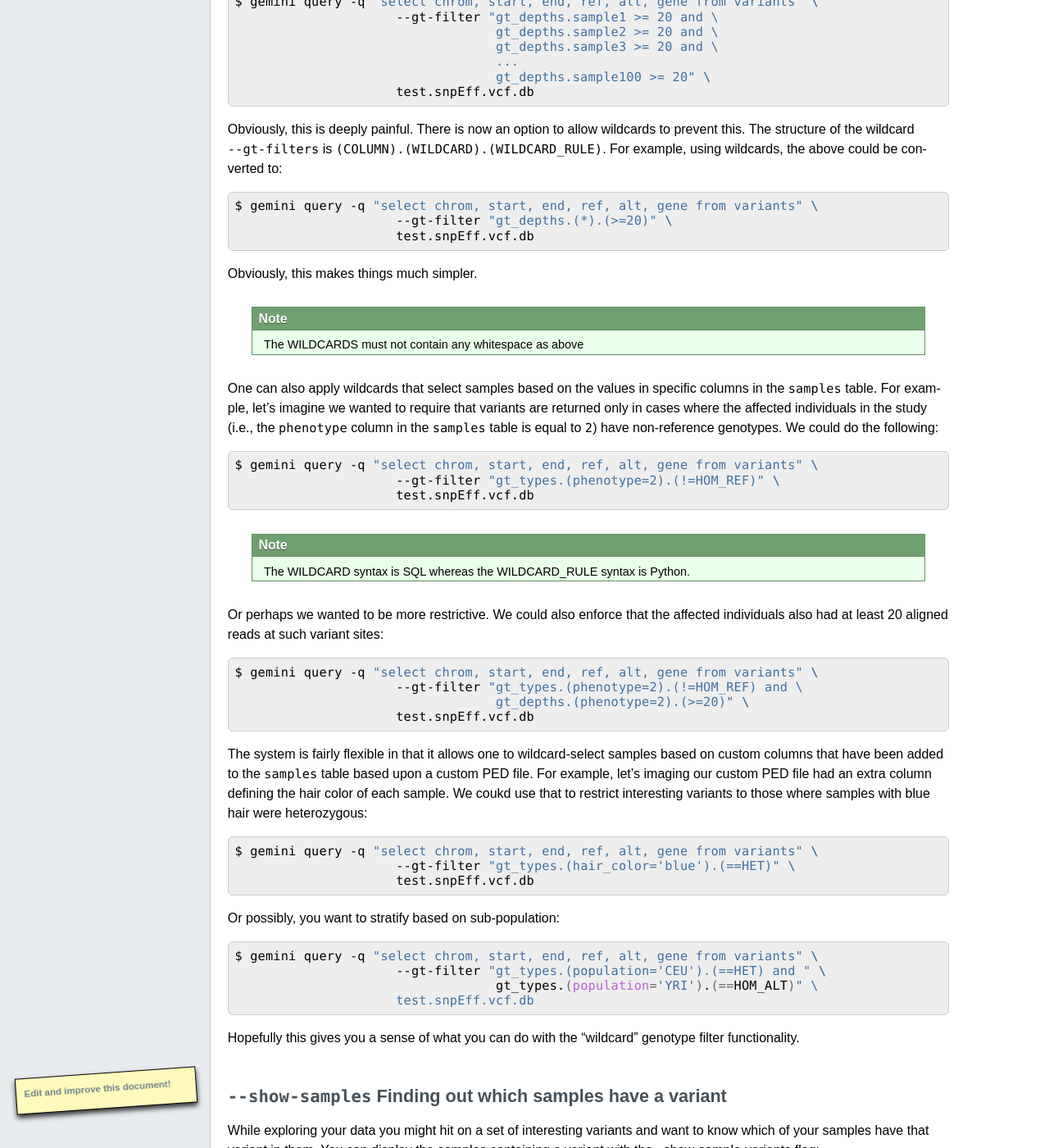
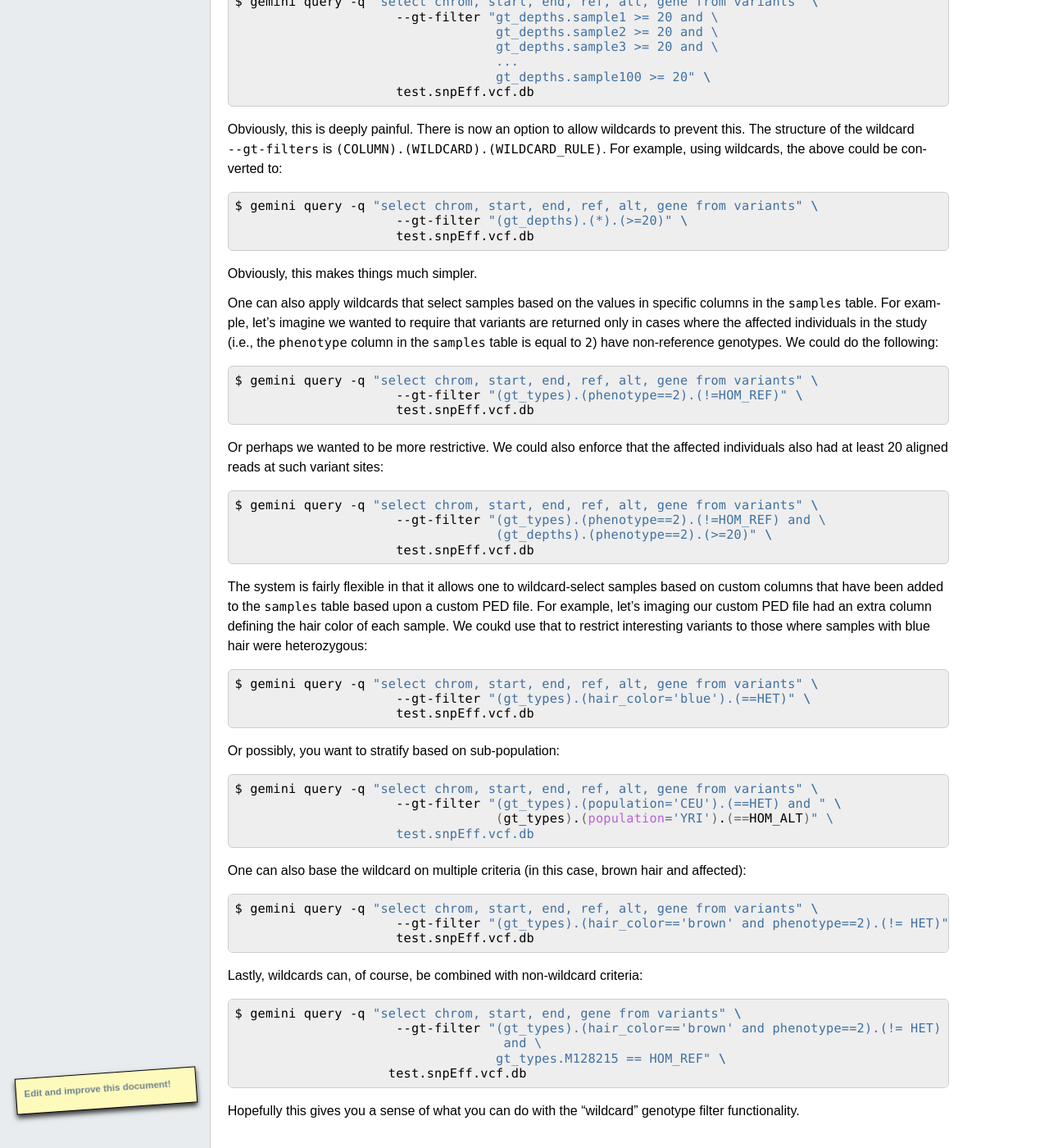
Before and after one commit to arq5x/gemini, a Sphinx documentation site: the page built from docs/content/querying.rst, in a window 1280 px wide and 1400 px high, scrolled down 3969 px. Shown: the whole window at 82% size. Built offline with Sphinx 7.4.7, drawn with Linux system fonts in a browser that asks for light colours; formulas are drawn with MathJax 3; pages that are not in the unit, such as notebooks, are missing from menus; comment, search, counter and statistics services are not loaded; the version number is read from the project's files by our own code.

Commit message:
improved wildcards. whitespace allowed, unified syntax. updated docs.

```diff
--- a/docs/content/querying.rst
+++ b/docs/content/querying.rst
@@ -255,14 +255,11 @@ using wildcards, the above could be converted to:
 .. code-block:: bash
 
   $ gemini query -q "select chrom, start, end, ref, alt, gene from variants" \
-                       --gt-filter "gt_depths.(*).(>=20)" \
+                       --gt-filter "(gt_depths).(*).(>=20)" \
                        test.snpEff.vcf.db
 
 Obviously, this makes things much simpler.
 
-.. note::
-
-  The WILDCARDS must not contain any whitespace as above
 
 One can also apply wildcards that select samples based on the values in specific
 columns in the ``samples`` table. For example, let's imagine we wanted to require that variants
@@ -272,12 +269,9 @@ in the ``samples`` table is equal to ``2``) have non-reference genotypes. We cou
 .. code-block:: bash
 
   $ gemini query -q "select chrom, start, end, ref, alt, gene from variants" \
-                       --gt-filter "gt_types.(phenotype=2).(!=HOM_REF)" \
+                       --gt-filter "(gt_types).(phenotype==2).(!=HOM_REF)" \
                        test.snpEff.vcf.db
 
-.. note::
-
-  The WILDCARD syntax is SQL whereas the WILDCARD_RULE syntax is Python.
 
 Or perhaps we wanted to be more restrictive. We could also enforce that the affected individuals also
 had at least 20 aligned reads at such variant sites:
@@ -285,8 +279,8 @@ had at least 20 aligned reads at such variant sites:
 .. code-block:: bash
 
   $ gemini query -q "select chrom, start, end, ref, alt, gene from variants" \
-                       --gt-filter "gt_types.(phenotype=2).(!=HOM_REF) and \
-                                    gt_depths.(phenotype=2).(>=20)" \
+                       --gt-filter "(gt_types).(phenotype==2).(!=HOM_REF) and \
+                                    (gt_depths).(phenotype==2).(>=20)" \
                        test.snpEff.vcf.db
 
 
@@ -297,7 +291,7 @@ custom PED file had an extra column defining the hair color of each sample. We c
 .. code-block:: bash
 
   $ gemini query -q "select chrom, start, end, ref, alt, gene from variants" \
-                       --gt-filter "gt_types.(hair_color='blue').(==HET)" \
+                       --gt-filter "(gt_types).(hair_color='blue').(==HET)" \
                        test.snpEff.vcf.db
 
 Or possibly, you want to stratify based on sub-population:
@@ -305,10 +299,28 @@ Or possibly, you want to stratify based on sub-population:
 .. code-block:: bash
 
   $ gemini query -q "select chrom, start, end, ref, alt, gene from variants" \
-                       --gt-filter "gt_types.(population='CEU').(==HET) and " \
-                                    gt_types.(population='YRI').(==HOM_ALT)" \
+                       --gt-filter "(gt_types).(population='CEU').(==HET) and " \
+                                    (gt_types).(population='YRI').(==HOM_ALT)" \
                        test.snpEff.vcf.db
 
+
+One can also base the wildcard on multiple criteria (in this case, brown hair and affected):
+
+.. code-block:: bash
+
+  $ gemini query -q "select chrom, start, end, ref, alt, gene from variants" \
+                       --gt-filter "(gt_types).(hair_color=='brown' and phenotype==2).(!= HET)" \
+                       test.snpEff.vcf.db
+
+Lastly, wildcards can, of course, be combined with non-wildcard criteria:
+
+.. code-block:: bash
+
+  $ gemini query -q "select chrom, start, end, gene from variants" \
+                       --gt-filter "(gt_types).(hair_color=='brown' and phenotype==2).(!= HET) \
+                                     and \
+                                    gt_types.M128215 == HOM_REF" \
+                      test.snpEff.vcf.db
 
 Hopefully this gives you a sense of what you can do with the "wildcard" genotype filter functionality.
 
```
Also changed, not shown: 1 other file.
